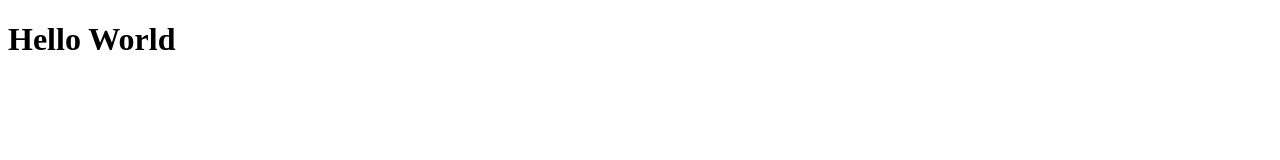
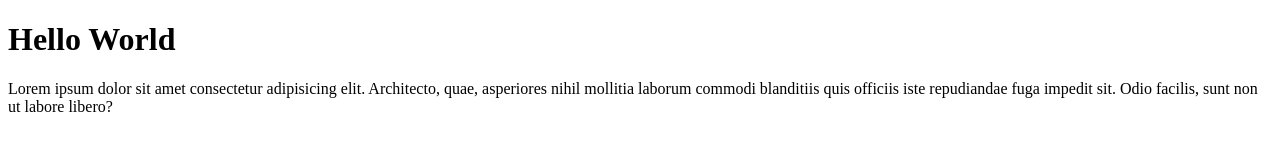
Before and after one commit to Fikkry/git-test, a plain HTML site: page index.html in a window 1280 px wide. Drawn offline with Linux system fonts and the light colour scheme.

Commit message:
menambahkan paragraf

```diff
--- a/index.html
+++ b/index.html
@@ -10,6 +10,8 @@
 
 <body>
     <h1>Hello World</h1>
+    <p>Lorem ipsum dolor sit amet consectetur adipisicing elit. Architecto, quae, asperiores nihil mollitia laborum
+        commodi blanditiis quis officiis iste repudiandae fuga impedit sit. Odio facilis, sunt non ut labore libero?</p>
 </body>
 
 </html>
```
